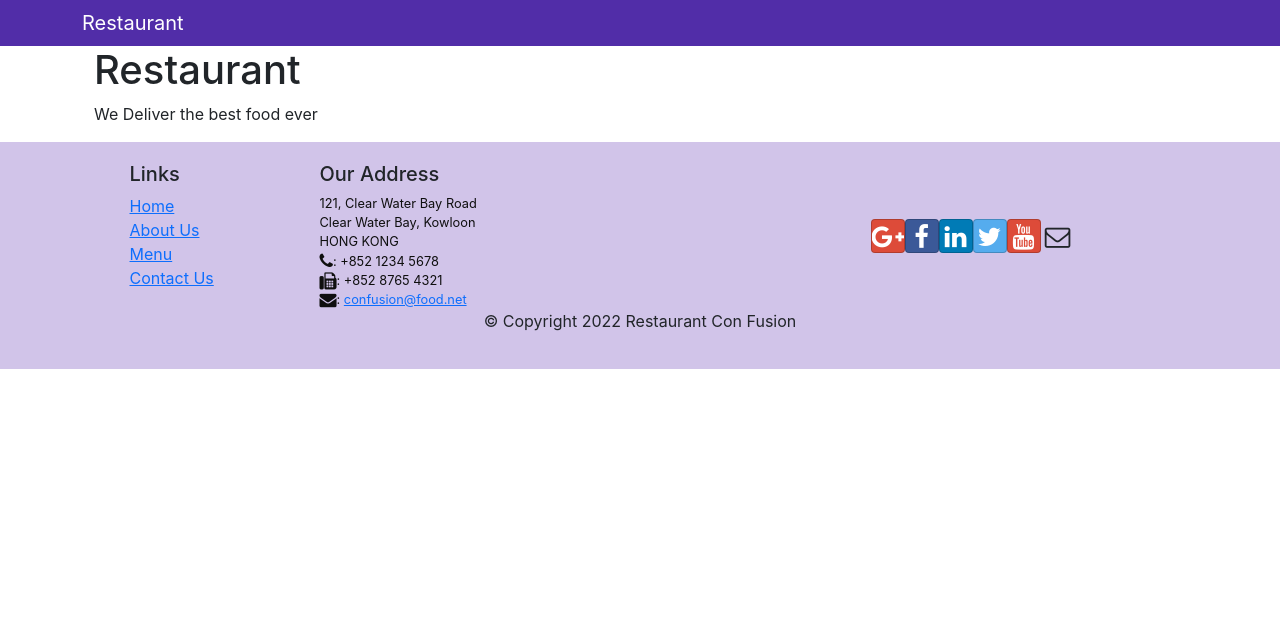
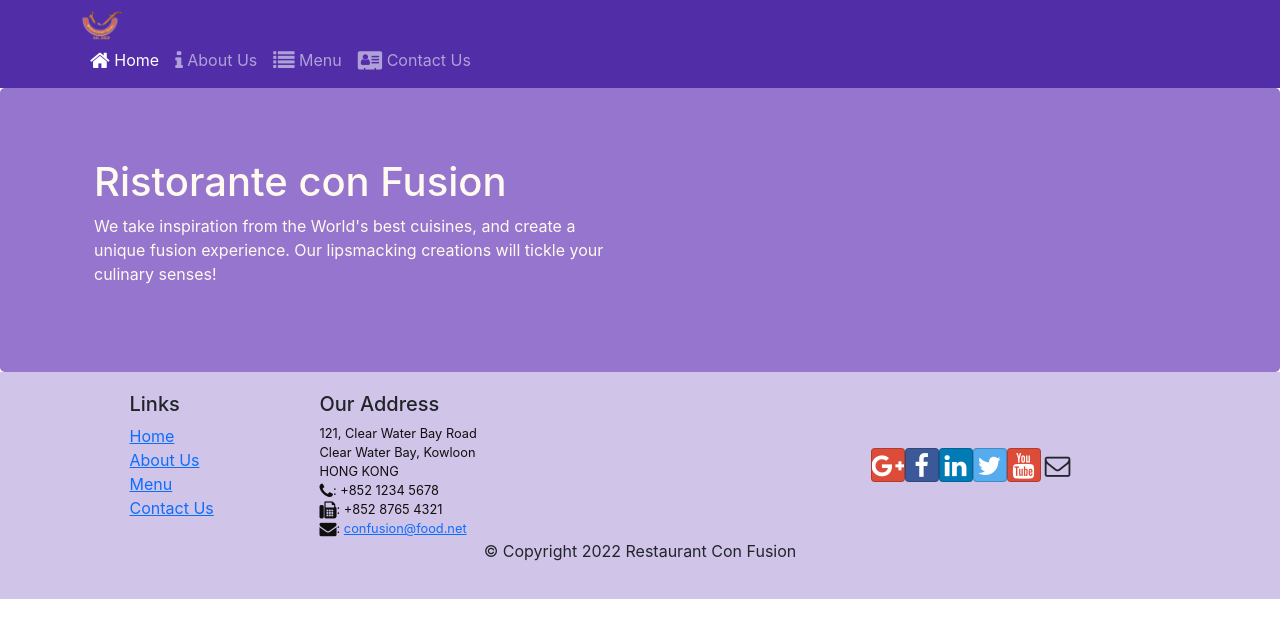
Before and after one commit to binhussen/Sample-React, a React (Create React App) app: page /home in a window 1280 px wide. Shown: the top 638 px of the page. Built offline with nearby package versions, Linux system fonts and the light colour scheme.

Commit message:
routing navbar

```diff
--- a/src/components/HeaderComponent.js
+++ b/src/components/HeaderComponent.js
@@ -1,7 +1,8 @@
-import React,{ Component } from 'react';
-import { Navbar, NavbarBrand } from 'reactstrap';
+import { Nav, Navbar, NavbarBrand, NavbarToggler, Collapse, NavItem, Jumbotron } from 'reactstrap';
+import { NavLink } from 'react-router-dom';
+import { Component } from 'react';
 
-class Header extends Component{
+class Header extends Component {
     constructor(props) {
         super(props);
 
@@ -17,27 +18,46 @@ class Header extends Component{
         });
       }
 
-    render(){
+    render() {
         return(
-            <React.Fragment>
-                <Navbar dark>
-                    <div className='container'>
-                        <NavbarBrand href='/'>Restaurant</NavbarBrand>
+            <div>
+                <Navbar dark expand="md">
+                    <div className="container">
+                        <NavbarToggler onClick={this.toggleNav} />
+                        <NavbarBrand className="mr-auto" href="/"><img src='assets/images/logo.png' height="30" width="41" alt='Ristorante Con Fusion' /></NavbarBrand>
+                        <Collapse isOpen={this.state.isNavOpen} navbar>
+                            <Nav navbar>
+                            <NavItem>
+                                <NavLink className="nav-link"  to='/home'><span className="fa fa-home fa-lg"></span> Home</NavLink>
+                            </NavItem>
+                            <NavItem>
+                                <NavLink className="nav-link" to='/aboutus'><span className="fa fa-info fa-lg"></span> About Us</NavLink>
+                            </NavItem>
+                            <NavItem>
+                                <NavLink className="nav-link"  to='/menu'><span className="fa fa-list fa-lg"></span> Menu</NavLink>
+                            </NavItem>
+                            <NavItem>
+                                <NavLink className="nav-link" to='/contactus'><span className="fa fa-address-card fa-lg"></span> Contact Us</NavLink>
+                            </NavItem>
+                            </Nav>
+                        </Collapse>
                     </div>
                 </Navbar>
-                <div className='Jumbotron'>
-                    <div className='container'>
-                        <div className='row row-header'>
-                            <div className='col-12 col-sm-6'>
-                                <h1>Restaurant</h1>
-                                <p>We Deliver the best food ever</p>
+                <div className='jumbotron'>
+                    <div className="container">
+                        <div className="row row-header">
+                            <div className="col-12 col-sm-6">
+                                <h1>Ristorante con Fusion</h1>
+                                <p>We take inspiration from the World's best cuisines, and create a unique fusion experience. Our lipsmacking creations will tickle your culinary senses!</p>
                             </div>
                         </div>
                     </div>
                 </div>
-            </React.Fragment>
+            </div>
         );
     }
 }
 
+
+
 export default Header;
```
